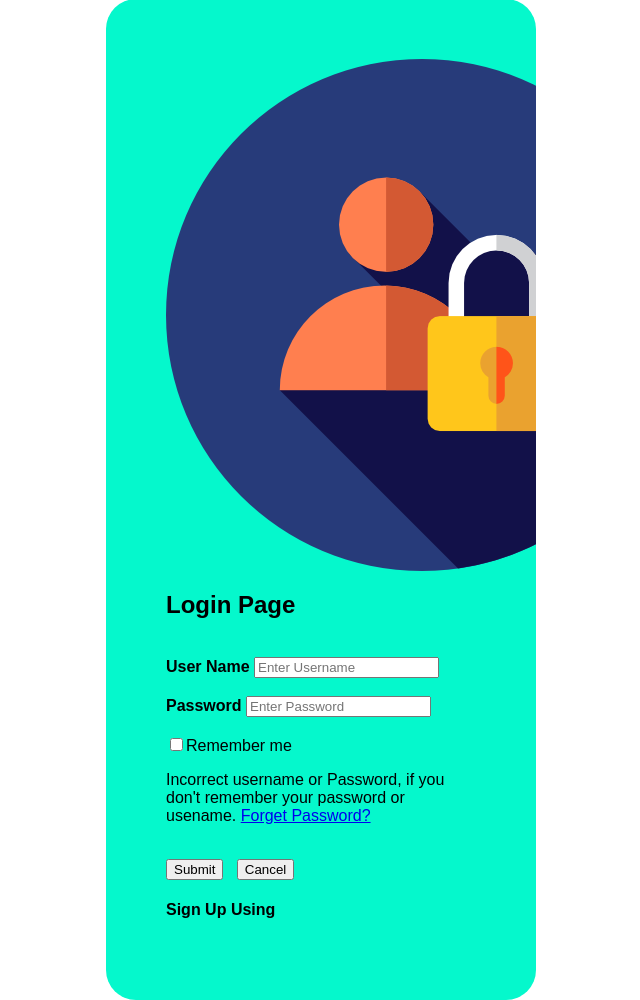
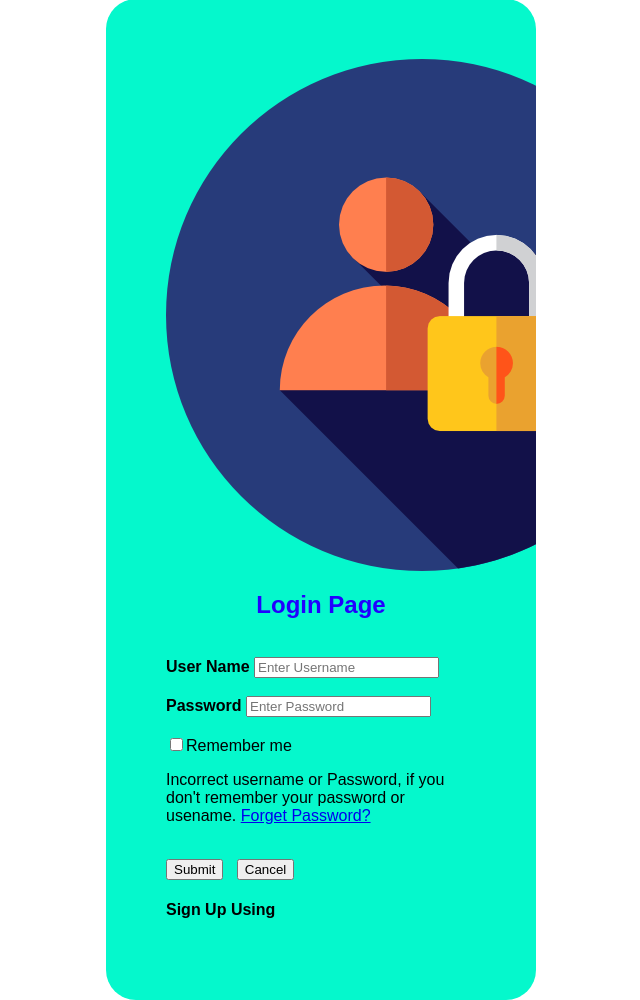
Before and after one commit to LahiruVimukthi2001/PHP_Login_Page, a PHP site: page /Login.php in a window 1280 px wide. Shown: the part 21-1021 px from the top of the page, without its empty margins (344-984 px from the left). Run offline with PHP 8.4, Linux system fonts and the light colour scheme.

Commit message:
add h2 css

```diff
--- a/Login.php
+++ b/Login.php
@@ -22,6 +22,9 @@
                background:rgb(5, 248, 204);
                border-radius: 30px ;  }
 
+           h2{text-align: center;
+               color: #2200ff;
+               padding: 00px;  }
 
         </style>
     </head>
```
